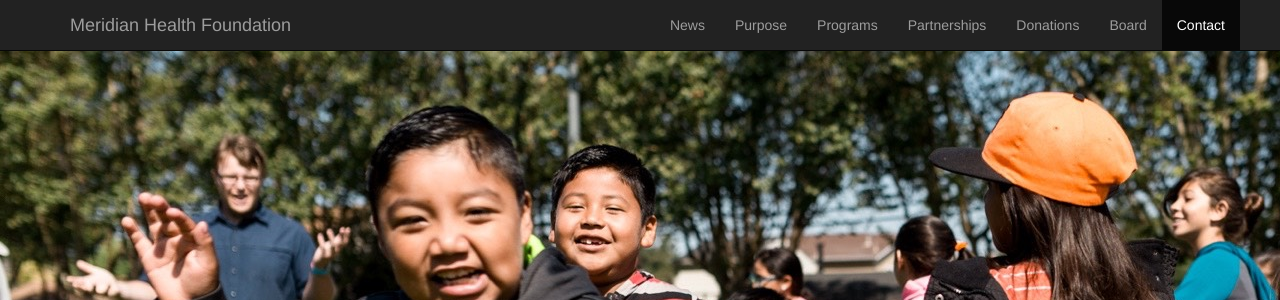
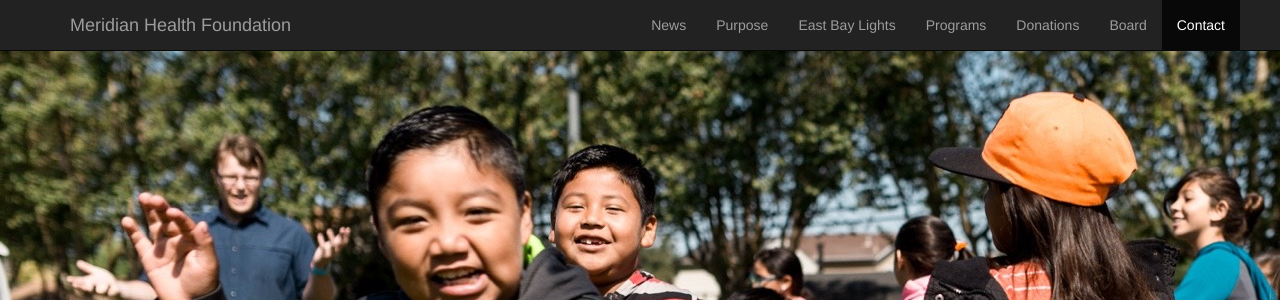
Before and after one commit to cskevint/meridian, a PHP site: page / in a window 1280 px wide. Shown: the top 300 px of the page. Run offline with PHP 8.4, Linux system fonts and the light colour scheme; some libraries are stand-ins or nearby versions.

Commit message:
removed partnerships

```diff
--- a/index.php
+++ b/index.php
@@ -49,8 +49,9 @@
                 <ul class="nav navbar-nav">
                     <li><a href="http://meridianfoundation.tumblr.com">News</a></li>
                     <li><a href="#purpose">Purpose</a></li>
+                    <li><a href="#eastbay">East Bay Lights</a></li>
                     <li><a href="#programs">Programs</a></li>
-                    <li><a href="#partnerships">Partnerships</a></li>
+                    <!-- <li><a href="#partnerships">Partnerships</a></li> -->
                     <li><a href="#donations">Donations</a></li>
                     <li><a href="#board">Board</a></li>
                     <li><a href="#contact">Contact</a></li>
@@ -208,9 +209,9 @@
     </div>
 </div>
 
-<div class="x-banner"><img src="large/exercise.jpg"/></div>
+<!-- <div class="x-banner"><img src="large/exercise.jpg"/></div> -->
 
-<div id="partnerships">
+<!-- <div id="partnerships">
     <a name="partnerships"></a>
 
     <div class="container" style="margin-bottom:45px;padding-top: 48px;">
@@ -218,7 +219,9 @@
 
         <div class="row">
             <div class="col-lg-12">
-                <?php include 'pages/partnerships.php'; ?>
+                <?php
+                #include 'pages/partnerships.php';
+                ?>
             </div>
         </div>
         <hr>
@@ -239,7 +242,7 @@
             </div>
         </div>
     </div>
-</div>
+</div> -->
 
 <div class="x-banner"><img src="large/high_school.jpg"/></div>
 
```
